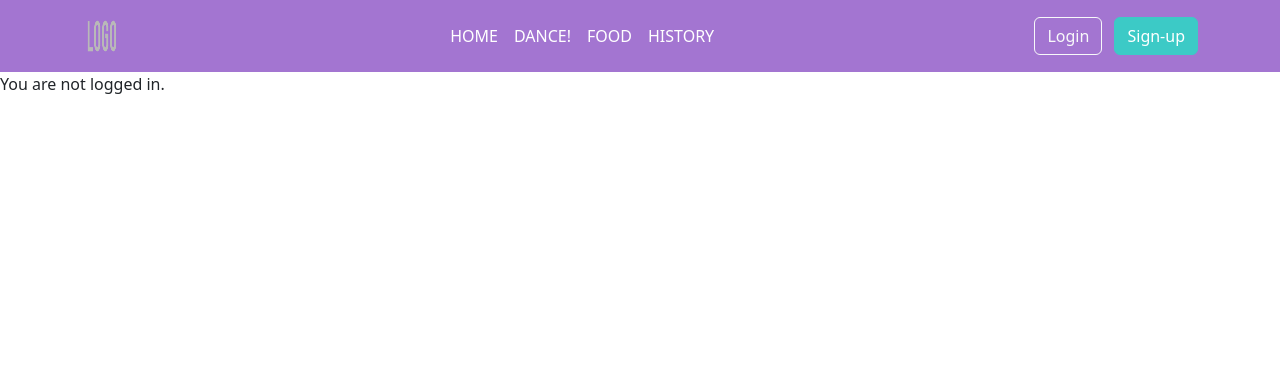
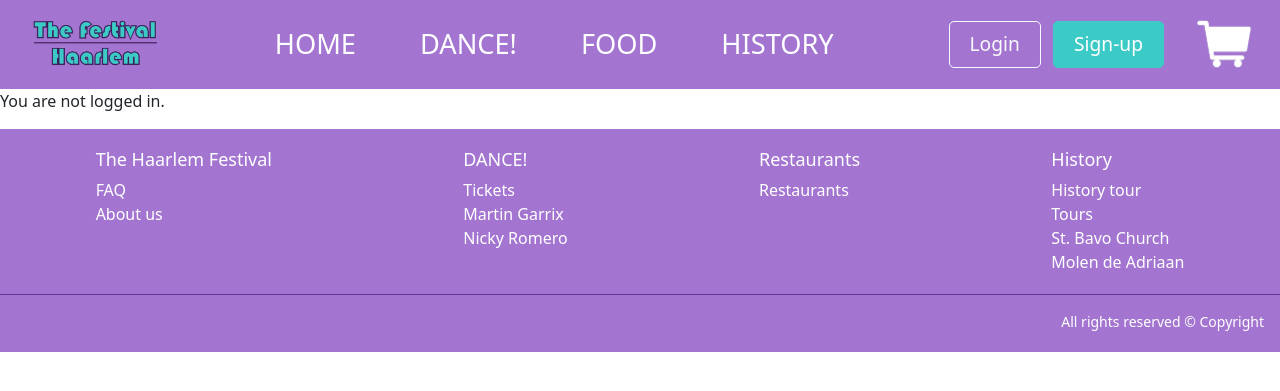
Before and after one commit to Juul-vde/Applicatie-ontwikkeling-Haarlem-Festival-2, a PHP site: page / in a window 1280 px wide. Shown: the top 391 px of the page. Run offline with PHP 8.4, Linux system fonts and the light colour scheme.

Commit message:
Header + footer

```diff
--- a/app/composer.json
+++ b/app/composer.json
@@ -4,7 +4,7 @@
   "type": "project",
   "authors": [
     {
-      "name": "Wesley Amoureus"
+      "name": "Wesley Amoureus, Stijn van Veen, Juul van den Eijnden, Daniel Flierman"
     }
   ],
   "require": {},
--- a/app/controllers/homecontroller.php
+++ b/app/controllers/homecontroller.php
@@ -5,8 +5,6 @@ use App\Services\ProductService;
 
 class HomeController
 {
-
-
     public function index()
     {
         require __DIR__ . '/../views/home/index.php';
--- a/app/public/css/style.css
+++ b/app/public/css/style.css
@@ -1,22 +1,61 @@
 header {
   background-color: #a375d1;
+  padding: 10px 0;
 }
 
-header .container {
+header .container-fluid {
   display: flex;
   justify-content: space-between;
   align-items: center;
   width: 100%;
+  padding-left: 0;
 }
 
 header .nav {
   display: flex;
+  flex-wrap: nowrap; /*prevents stacking*/
   justify-content: center;
-  flex-grow: 1;
+  max-width: 50%;
+  width: fit-content;
+  margin: 0 auto;
+  align-items: center;
+  font-size: 1.7rem;
 }
+
+header .nav li {
+  margin: 0 1.5rem;
+}
+
 
 header .text-end {
   margin-left: auto;
+}
+
+header .logo {
+  display: flex;
+  align-items: center;
+  margin-right: auto;
+  margin-left: 1rem;
+  padding: 0;
+}
+
+header .logo img {
+  width: 8rem;
+  height: auto;
+  padding: 0;
+  margin: 0;
+}
+
+.cart img {
+  width: 3.5rem;
+  height: auto;
+  margin-left: 2rem;
+}
+
+.btn-signup, .btn-outline-light {
+  font-size: 1.2rem;
+  padding: 0.5rem 1.25rem;
+  border-radius: 5px;
 }
 
 .btn-signup {
@@ -41,3 +80,67 @@ header .text-end {
 .text-cyan {
   color: #227c79;
 }
+
+footer {
+    background-color: #a375d1;
+    color: #fff;
+    padding: 20px 0;
+}
+
+.footer-content {
+    display: flex;
+    justify-content: space-around;
+    margin-bottom: 20px;
+    flex-wrap: wrap;
+}
+
+.footer-section h3 {
+    font-size: 18px;
+    text-align: left;
+}
+
+.footer-section h3 a {
+  color: #fff;
+  text-decoration: none;
+}
+
+.footer-section h3 a:hover {
+  text-decoration: underline;
+}
+
+.footer-section ul {
+    list-style: none;
+    padding: 0;
+    margin: 0;
+}
+
+.footer-section ul li a {
+    color: #fff;
+    text-decoration: none;
+}
+
+.footer-section ul li a:hover {
+    text-decoration: underline;
+}
+
+.footer-bottom {
+    border-top: 1px solid #663399;
+    padding-top: 1rem;
+    margin-top: 1rem;
+    text-align: left;
+    width: 100%;
+    padding-right: 1rem;
+}
+
+.footer-bottom {
+  border-top: 1px solid #663399;
+  margin-right: 2rem;
+  display: flex;
+  justify-content: flex-end;
+  align-items: flex-end;
+}
+
+.footer-bottom p {
+  margin: 0;
+  font-size: 14px;
+}
--- a/app/views/footer.php
+++ b/app/views/footer.php
@@ -1,4 +1,51 @@
-</div>
-</main>
+<!DOCTYPE html>
+<html lang="en">
+
+<head>
+    <meta charset="UTF-8">
+    <meta name="viewport" content="width=device-width, initial-scale=1.0">
+    <title>Festival Page</title>
+    <link rel="stylesheet" href="style.css">
+</head>
+
+<body>
+    <footer>
+        <div class="footer-content">
+            <div class="footer-section">
+                <h3><a href="/">The Haarlem Festival</a></h3>
+                <ul>
+                    <li><a href="#">FAQ</a></li>
+                    <li><a href="#">About us</a></li>
+                </ul>
+            </div>
+            <div class="footer-section">
+                <h3><a href="#">DANCE!</a></h3>
+                <ul>
+                    <li><a href="#">Tickets</a></li>
+                    <li><a href="#">Martin Garrix</a></li>
+                    <li><a href="#">Nicky Romero</a></li>
+                </ul>
+            </div>
+            <div class="footer-section">
+                <h3><a href="#">Restaurants</a></h3>
+                <ul>
+                    <li><a href="#">Restaurants</a></li>
+                </ul>
+            </div>
+            <div class="footer-section">
+                <h3><a href="/history">History</a></h3>
+                <ul>
+                    <li><a href="#">History tour</a></li>
+                    <li><a href="#">Tours</a></li>
+                    <li><a href="#">St. Bavo Church</a></li>
+                    <li><a href="#">Molen de Adriaan</a></li>
+                </ul>
+            </div>
+        </div>
+        <div class="footer-bottom">
+            <p>All rights reserved © Copyright</p>
+        </div>
+    </footer>
 </body>
+
 </html>
--- a/app/views/header.php
+++ b/app/views/header.php
@@ -13,21 +13,29 @@
 
 <body>
     <header class="p-3 text-white">
-        <div class="container">
-            <a href="/" class="d-flex align-items-center mb-2 mb-lg-0 text-white text-decoration-none">
-                <img src="/media/logoplaceholder.png" alt="Logo" width="40" height="40" class="me-2">
-            </a>
+        <div class="container-fluid">
+            <div class="logo">
+                <a href="/">
+                    <img src="/media/logo.png" alt="Logo">
+                </a>
+            </div>
 
             <ul class="nav col-12 col-lg-auto me-lg-auto mb-2 justify-content-center mb-md-0">
-                <li><a href="#" class="nav-link px-2 text-white">HOME</a></li>
+                <li><a href="/" class="nav-link px-2 text-white">HOME</a></li>
                 <li><a href="#" class="nav-link px-2 text-white">DANCE!</a></li>
                 <li><a href="#" class="nav-link px-2 text-white">FOOD</a></li>
-                <li><a href="#" class="nav-link px-2 text-white">HISTORY</a></li>
+                <li><a href="/history" class="nav-link px-2 text-white">HISTORY</a></li>
             </ul>
 
             <div class="text-end">
                 <a href="/user/login" class="btn btn-outline-light me-2">Login</a>
                 <button type="button" class="btn btn-signup">Sign-up</button>
+            </div>
+
+            <div class="cart">
+                <a href="/">
+                    <img src="/media/shoppingcart.png" alt="Shopping Cart">
+                </a>
             </div>
         </div>
     </header>
```
Also changed, not shown: app/controllers/HistoryController.php (added, +10 -0 lines), app/views/history/index.php (added, +9 -0 lines), app/public/media/favicon.png (added), app/public/media/logo.png (added), app/public/media/shoppingcart.png (added).
